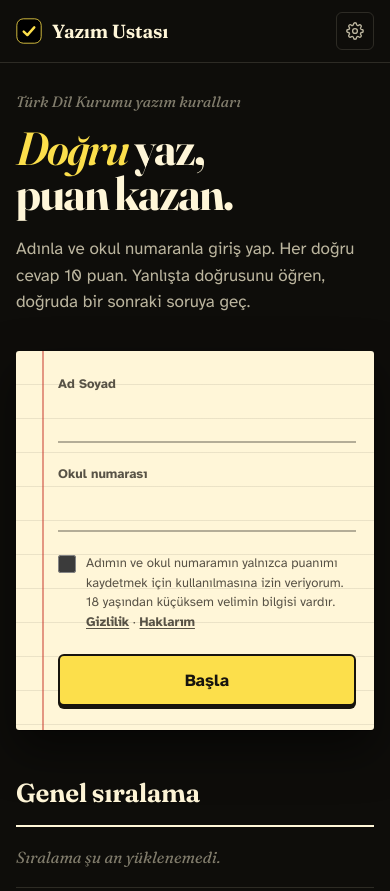
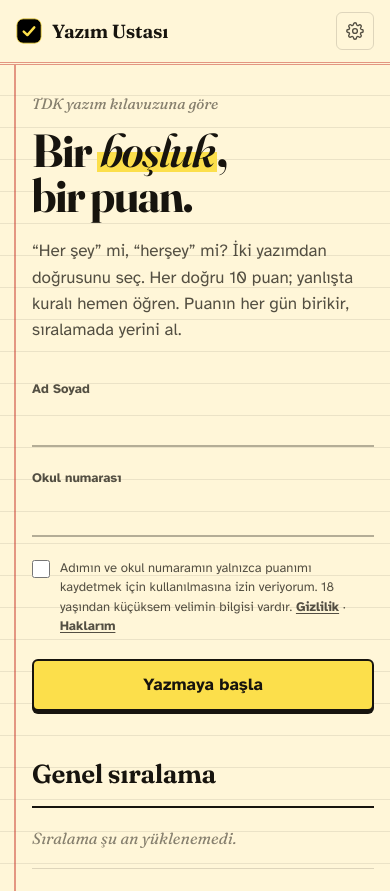
Before and after one commit to eclipdev/yazim-ustasi, a plain HTML site: page index.html in a window 390 px wide. Shown: the top 891 px of the page. Drawn offline with Linux system fonts and the light colour scheme.

Commit message:
Bütün site defter sayfası; yeni sloganlar ve mesajlar
- Siyah zemin kaldırıldı: tüm sayfa krem çizgili defter, kırmızı kenar çizgisi
- Sarı yalnızca fosfor vurgusu; yazılar mürekkep renginde
- Slogan: Bir boşluk, bir puan.; tur içi ve sonuç mesajları yenilendi
- Geri bildirim sarı yapışkan not; doğru/yanlış görselleri kalem çizimi
- README güncellendi

Co-Authored-By: Claude Opus 5.5 <noreply@anthropic.com>

```diff
--- a/css/style.css
+++ b/css/style.css
@@ -6,36 +6,38 @@
    ========================================================================== */
 
 :root {
-  color-scheme: dark;
+  color-scheme: light;
 
-  /* Masa (koyu zemin) */
-  --bg: #0e0d0a;
-  --text: #fff6d8;
-  --text-2: rgba(255, 246, 216, 0.72);
-  --text-3: rgba(255, 246, 216, 0.48);
+  /* Bütün site tek bir defter sayfası: krem kâğıt, mürekkep yazı */
+  --bg: #fff6d8;
+  --text: #17140e;
+  --text-2: rgba(23, 20, 14, 0.74);
+  --text-3: rgba(23, 20, 14, 0.52);
 
-  --line: rgba(255, 246, 216, 0.13);
-  --line-strong: rgba(255, 246, 216, 0.3);
+  --line: rgba(23, 20, 14, 0.14);
+  --line-strong: rgba(23, 20, 14, 0.32);
 
-  --surface: #17150f;
-  --surface-solid: #17150f;
-  --surface-soft: rgba(255, 246, 216, 0.05);
-  --surface-soft-hover: rgba(255, 246, 216, 0.1);
-  --chip: rgba(255, 246, 216, 0.08);
+  --surface: #fffbea;
+  --surface-solid: #fffbea;
+  --surface-soft: rgba(23, 20, 14, 0.04);
+  --surface-soft-hover: rgba(23, 20, 14, 0.08);
+  --chip: rgba(23, 20, 14, 0.07);
 
+  /* Sarı yalnızca zemin/fosfor olarak kullanılır; kâğıt üstünde yazı rengi olmaz */
   --accent: #fcdf4b;
   --accent-press: #f5cf2e;
-  --accent-soft: rgba(252, 223, 75, 0.16);
+  --accent-soft: rgba(252, 223, 75, 0.4);
+  --sun-deep: #d9b300;
 
-  --good: #9bd77a;
-  --good-strong: #9bd77a;
-  --good-soft: rgba(155, 215, 122, 0.14);
-  --bad: #ff7d6e;
-  --bad-strong: #ff6b5e;
-  --bad-soft: rgba(255, 107, 94, 0.14);
+  --good: #3f6d1d;
+  --good-strong: #3f6d1d;
+  --good-soft: rgba(63, 109, 29, 0.1);
+  --bad: #c8382c;
+  --bad-strong: #c8382c;
+  --bad-soft: rgba(200, 56, 44, 0.1);
 
-  --shadow: 0 1px 0 rgba(0, 0, 0, 0.4), 0 20px 46px rgba(0, 0, 0, 0.5);
-  --shadow-soft: 0 10px 28px rgba(0, 0, 0, 0.45);
+  --shadow: 0 1px 2px rgba(23, 20, 14, 0.1), 0 12px 28px rgba(23, 20, 14, 0.1);
+  --shadow-soft: 0 8px 22px rgba(23, 20, 14, 0.12);
 
   --radius-xl: 10px;
   --radius-lg: 8px;
@@ -50,10 +52,11 @@
   --rule: rgba(23, 20, 14, 0.085);
   --margin-red: rgba(200, 56, 44, 0.5);
   --margin-x: 46px;
+  --margin-pos: calc(50% - 352px);
 
-  --field-focus: var(--accent);
-  --field-focus-bg: rgba(252, 223, 75, 0.08);
-  --btn-edge: #9c840f;
+  --field-focus: var(--ink);
+  --field-focus-bg: rgba(252, 223, 75, 0.38);
+  --btn-edge: var(--ink);
 
   --spring: cubic-bezier(0.22, 1, 0.36, 1);
   --ease: cubic-bezier(0.4, 0, 0.2, 1);
@@ -78,46 +81,28 @@ body {
   flex-direction: column;
   font: 400 17px/1.5 var(--font);
   color: var(--text);
-  background: var(--bg);
+  background-color: var(--bg);
+  background-image:
+    linear-gradient(
+      90deg,
+      transparent var(--margin-pos),
+      var(--margin-red) var(--margin-pos),
+      var(--margin-red) calc(var(--margin-pos) + 2px),
+      transparent calc(var(--margin-pos) + 2px)
+    ),
+    repeating-linear-gradient(180deg, transparent 0 31px, var(--rule) 31px 32px);
   -webkit-font-smoothing: antialiased;
   -moz-osx-font-smoothing: grayscale;
   overflow-x: hidden;
 }
 
 /* ---------- Defter sayfası ----------
-   .paper içindeki her şey mürekkep renginde; değişkenler burada yeniden
-   tanımlandığı için alanlar, düğmeler ve ipuçları sayfaya uyum sağlar. */
+   Sayfanın kendisi defter (body zemini). Giriş, soru ve sonuç bölümleri
+   ayrı kart değil, doğrudan satırların üstüne yazılmış içeriktir. */
 
 .paper {
-  --text: var(--ink);
-  --text-2: rgba(23, 20, 14, 0.72);
-  --text-3: rgba(23, 20, 14, 0.5);
-  --line: rgba(23, 20, 14, 0.14);
-  --line-strong: rgba(23, 20, 14, 0.32);
-  --surface-soft: rgba(23, 20, 14, 0.04);
-  --surface-soft-hover: rgba(23, 20, 14, 0.08);
-  --chip: rgba(23, 20, 14, 0.07);
-  --good: #3f6d1d;
-  --bad: var(--pen-red);
-  --field-focus: var(--ink);
-  --field-focus-bg: rgba(252, 223, 75, 0.38);
-  --btn-edge: var(--ink);
-
   position: relative;
-  color: var(--ink);
-  background-color: var(--paper);
-  background-image:
-    linear-gradient(
-      90deg,
-      transparent var(--margin-x),
-      var(--margin-red) var(--margin-x),
-      var(--margin-red) calc(var(--margin-x) + 2px),
-      transparent calc(var(--margin-x) + 2px)
-    ),
-    repeating-linear-gradient(180deg, transparent 0 33px, var(--rule) 33px 34px);
-  border-radius: 3px;
-  box-shadow: var(--shadow);
-  padding: 30px 28px 30px calc(var(--margin-x) + 22px);
+  padding: 0;
 }
 
 /* ---------- Üst çubuk ---------- */
@@ -132,7 +117,7 @@ body {
   gap: 16px;
   padding: 12px max(20px, calc((100vw - 760px) / 2));
   background: var(--bg);
-  border-bottom: 1px solid var(--line);
+  border-bottom: 3px double var(--margin-red);
 }
 
 .brand {
@@ -260,10 +245,13 @@ main {
 }
 
 .display mark {
-  background: none;
-  color: var(--accent);
+  color: inherit;
   font-style: italic;
   font-weight: 600;
+  padding: 0 0.06em;
+  background: linear-gradient(transparent 52%, var(--accent) 52%, var(--accent) 88%, transparent 88%);
+  -webkit-box-decoration-break: clone;
+  box-decoration-break: clone;
 }
 
 .lead {
@@ -498,7 +486,7 @@ h2 {
 }
 
 .board-list li:first-child .board-rank {
-  color: var(--accent);
+  color: var(--pen-red);
 }
 
 .board-name {
@@ -564,7 +552,7 @@ h2 {
 .progress-fill {
   height: 100%;
   width: 0%;
-  background: var(--accent);
+  background: var(--ink);
   transition: width 0.5s var(--ease);
 }
 
@@ -785,7 +773,7 @@ h2 {
 .feedback-scrim {
   position: absolute;
   inset: 0;
-  background: rgba(8, 7, 5, 0.6);
+  background: rgba(23, 20, 14, 0.32);
   opacity: 0;
   transition: opacity 0.25s var(--ease);
 }
@@ -795,10 +783,10 @@ h2 {
   margin: 0;
   width: min(340px, 84vw);
   padding: 12px 12px 16px;
-  border-radius: 3px;
-  background: var(--paper);
+  border-radius: 2px;
+  background: var(--sun);
   color: var(--ink);
-  box-shadow: var(--shadow);
+  box-shadow: 0 2px 3px rgba(23, 20, 14, 0.15), 0 16px 32px rgba(23, 20, 14, 0.2);
   transform: rotate(-2deg) translateY(12px);
   opacity: 0;
   transition: transform 0.35s var(--spring), opacity 0.25s var(--ease);
@@ -961,9 +949,9 @@ h2 {
 }
 
 .card.paper {
-  background-color: var(--paper);
+  background: none;
   border: none;
-  border-radius: 3px;
+  border-radius: 0;
 }
 
 /* ---------- Alt bilgi ---------- */
@@ -1046,12 +1034,15 @@ h2 {
 }
 
 .prose h3 {
+  display: inline-block;
   margin: 28px 0 8px;
+  padding: 0 4px;
   font-family: var(--serif);
   font-style: italic;
   font-size: 1.25rem;
   font-weight: 600;
-  color: var(--accent);
+  color: var(--text);
+  background: linear-gradient(transparent 55%, var(--accent) 55%, var(--accent) 92%, transparent 92%);
 }
 
 .prose p {
@@ -1072,25 +1063,31 @@ h2 {
 }
 
 .prose li::marker {
-  color: var(--accent);
+  color: var(--pen-red);
 }
 
 .prose a {
-  color: var(--accent);
+  color: var(--text);
+  font-weight: 700;
   text-decoration: underline;
-  text-underline-offset: 2px;
+  text-decoration-color: var(--sun-deep);
+  text-decoration-thickness: 3px;
+  text-underline-offset: 3px;
 }
 
 .prose strong {
   color: var(--text);
 }
 
+/* Logo siyah zeminli: kâğıda yapıştırılmış etiket gibi durur */
 .about-logo {
   display: block;
   height: 88px;
   width: auto;
-  margin: 4px 0 16px;
-  mix-blend-mode: lighten;
+  margin: 8px 0 18px;
+  border-radius: 6px;
+  transform: rotate(-3deg);
+  box-shadow: 0 2px 3px rgba(23, 20, 14, 0.18), 0 8px 18px rgba(23, 20, 14, 0.14);
 }
 
 /* ---------- Yardımcılar ---------- */
@@ -1100,12 +1097,8 @@ h2 {
 }
 
 :focus-visible {
-  outline: 2px solid var(--accent);
+  outline: 2px solid var(--ink);
   outline-offset: 3px;
-}
-
-.paper :focus-visible {
-  outline-color: var(--ink);
 }
 
 /* ---------- Küçük ekran ---------- */
@@ -1120,17 +1113,29 @@ h2 {
     padding-right: max(16px, env(safe-area-inset-right));
   }
 
-  .paper {
-    --margin-x: 26px;
-    padding: 24px 18px 24px calc(var(--margin-x) + 16px);
-  }
-
   .result-actions .btn {
     flex: 1 1 140px;
   }
 
   .feedback-card img {
     max-height: 46vh;
+  }
+}
+
+/* Dar ekranda kenar çizgisi sola yaslanır, yazı çizginin sağında başlar */
+@media (max-width: 760px) {
+  :root {
+    --margin-pos: 14px;
+  }
+
+  main,
+  .legal-main,
+  .admin-main {
+    padding-left: 32px !important;
+  }
+
+  .footer-inner {
+    padding-left: 32px;
   }
 }
 
--- a/index.html
+++ b/index.html
@@ -8,12 +8,12 @@
       content="default-src 'self'; script-src 'self' https://www.gstatic.com; style-src 'self' 'unsafe-inline'; img-src 'self' data: blob: https:; font-src 'self'; connect-src 'self' https://*.googleapis.com https://*.firebaseapp.com https://*.firebasedatabase.app https://*.firebaseio.com wss://*.firebaseio.com; object-src 'none'; base-uri 'self'; form-action 'self'"
     />
     <meta name="referrer" content="strict-origin-when-cross-origin" />
-    <title>Yazım Ustası — TDK Yazım Kuralları</title>
+    <title>Yazım Ustası — Bir boşluk, bir puan</title>
     <meta
       name="description"
-      content="TDK yazım kuralları üzerine soru çözerek puan kazandığın, sade ve akıcı bir alıştırma uygulaması."
+      content="İki yazımdan doğrusunu seç, kuralı öğren, puanını her gün biriktir. TDK yazım kurallarıyla alıştırma."
     />
-    <meta name="theme-color" content="#0e0d0a" />
+    <meta name="theme-color" content="#fff6d8" />
     <link rel="icon" href="assets/icon.svg" type="image/svg+xml" />
     <link rel="stylesheet" href="css/fonts.css" />
     <link rel="stylesheet" href="css/style.css" />
@@ -59,11 +59,11 @@
       <!-- Giriş -->
       <section class="view" id="view-login" aria-labelledby="loginTitle">
         <div class="hero">
-          <p class="eyebrow">Türk Dil Kurumu yazım kuralları</p>
-          <h1 class="display" id="loginTitle"><mark>Doğru</mark> yaz,<br />puan kazan.</h1>
+          <p class="eyebrow">TDK yazım kılavuzuna göre</p>
+          <h1 class="display" id="loginTitle">Bir <mark>boşluk</mark>,<br />bir puan.</h1>
           <p class="lead">
-            Adınla ve okul numaranla giriş yap. Her doğru cevap 10 puan. Yanlışta doğrusunu
-            öğren, doğruda bir sonraki soruya geç.
+            “Her şey” mi, “herşey” mi? İki yazımdan doğrusunu seç. Her doğru 10 puan;
+            yanlışta kuralı hemen öğren. Puanın her gün birikir, sıralamada yerini al.
           </p>
         </div>
 
@@ -103,7 +103,7 @@
               <a href="yasal.html#haklar" target="_blank" rel="noopener noreferrer">Haklarım</a>
             </span>
           </label>
-          <button class="btn primary block" type="submit">Başla</button>
+          <button class="btn primary block" type="submit">Yazmaya başla</button>
           <p class="hint" id="loginHint" role="status"></p>
         </form>
 
@@ -160,7 +160,7 @@
       <!-- Sonuç -->
       <section class="view" id="view-result" aria-labelledby="resMsg" hidden>
         <div class="card paper result-card">
-          <p class="eyebrow">Tur tamamlandı</p>
+          <p class="eyebrow">Sayfa tamam</p>
           <p class="result-score"><span id="resScore">0</span><small>puan</small></p>
           <p class="lead" id="resMsg"></p>
           <p class="round-totals" id="resTotals" aria-live="polite"></p>
--- a/js/app.js
+++ b/js/app.js
@@ -264,8 +264,8 @@ function showExplanation(isCorrect, q) {
   const verdict = $("#verdict");
 
   verdict.textContent = isCorrect
-    ? "Doğru! +" + (Number(settings.pointsPerCorrect) || 10) + " puan."
-    : "Yanlış — doğrusu: " + q.answer;
+    ? "Tam isabet. +" + (Number(settings.pointsPerCorrect) || 10) + " puan."
+    : "Kırmızı kalem. Doğrusu: " + q.answer;
   verdict.className = "verdict " + (isCorrect ? "good" : "bad");
   $("#explainText").textContent = q.explanation || "";
   block.hidden = false;
@@ -298,8 +298,8 @@ function showFeedback(isCorrect) {
   feedbackImg.src = src;
 
   feedbackCaption.textContent = isCorrect
-    ? "Doğru!"
-    : "Yanlış — doğrusunu öğren.";
+    ? "Tam isabet!"
+    : "Kırmızı kalem!";
 
   feedback.hidden = false;
   requestAnimationFrame(() => {
@@ -335,10 +335,10 @@ function finishRound() {
   $("#resWrong").textContent = String(wrong);
   $("#resPct").textContent = `${pct}%`;
 
-  let msg = "Tekrar denemeye değer — kurallar aklında kaldıkça hızlanacaksın.";
-  if (pct >= 90) msg = "Kusursuz! TDK yazım kurallarına hâkimsin.";
-  else if (pct >= 70) msg = "Çok iyi. Birkaç ayrıntı daha ve tam isabet.";
-  else if (pct >= 50) msg = "İyi gidiyorsun. Açıklamaları tekrar oku, fark hemen görünecek.";
+  let msg = "Kırmızı kalem bugün biraz yoruldu. Bir sayfa daha, kurallar oturacak.";
+  if (pct >= 90) msg = "Kalemine sağlık. Bu sayfada düzeltecek tek harf yok.";
+  else if (pct >= 70) msg = "Çok iyi. Birkaç boşluk daha yerine otursun, tam puan senin.";
+  else if (pct >= 50) msg = "Yolun yarısı geçti. Açıklamaları bir kez daha oku, fark hemen görünür.";
 
   $("#resMsg").textContent = msg;
   $("#scoreChip").hidden = false;
@@ -466,7 +466,7 @@ async function loadBoard() {
   if (!top.length) {
     const li = document.createElement("li");
     li.className = "board-empty";
-    li.textContent = "Henüz puan yok. İlk turu sen tamamla!";
+    li.textContent = "Sayfa boş. İlk satırı sen yaz.";
     list.append(li);
     return;
   }
```
Also changed, not shown: admin.html (+1 -1 lines), css/admin.css (+6 -3 lines), yasal.html (+1 -1 lines), README.md, assets/correct.svg, assets/wrong.svg.
